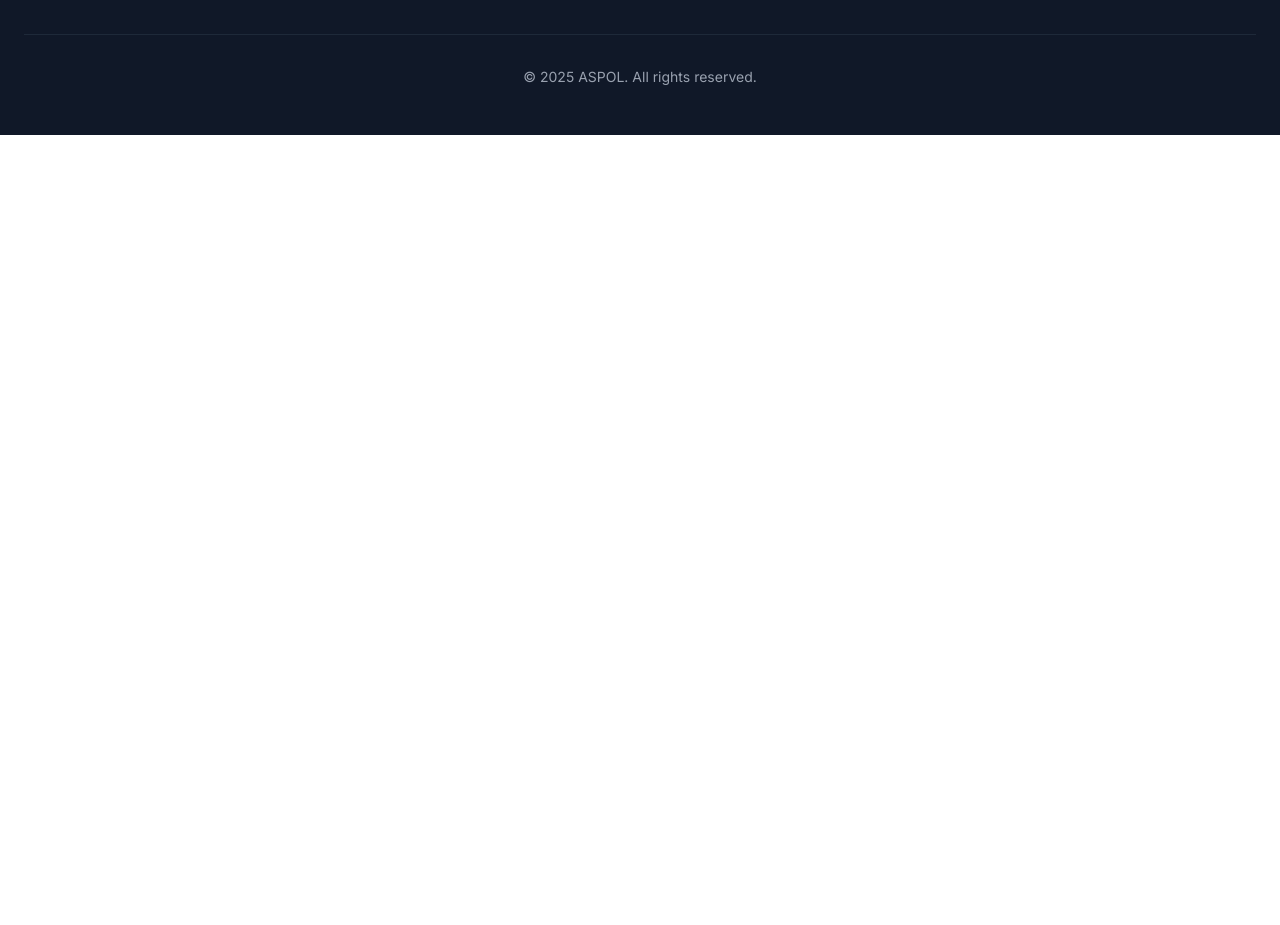
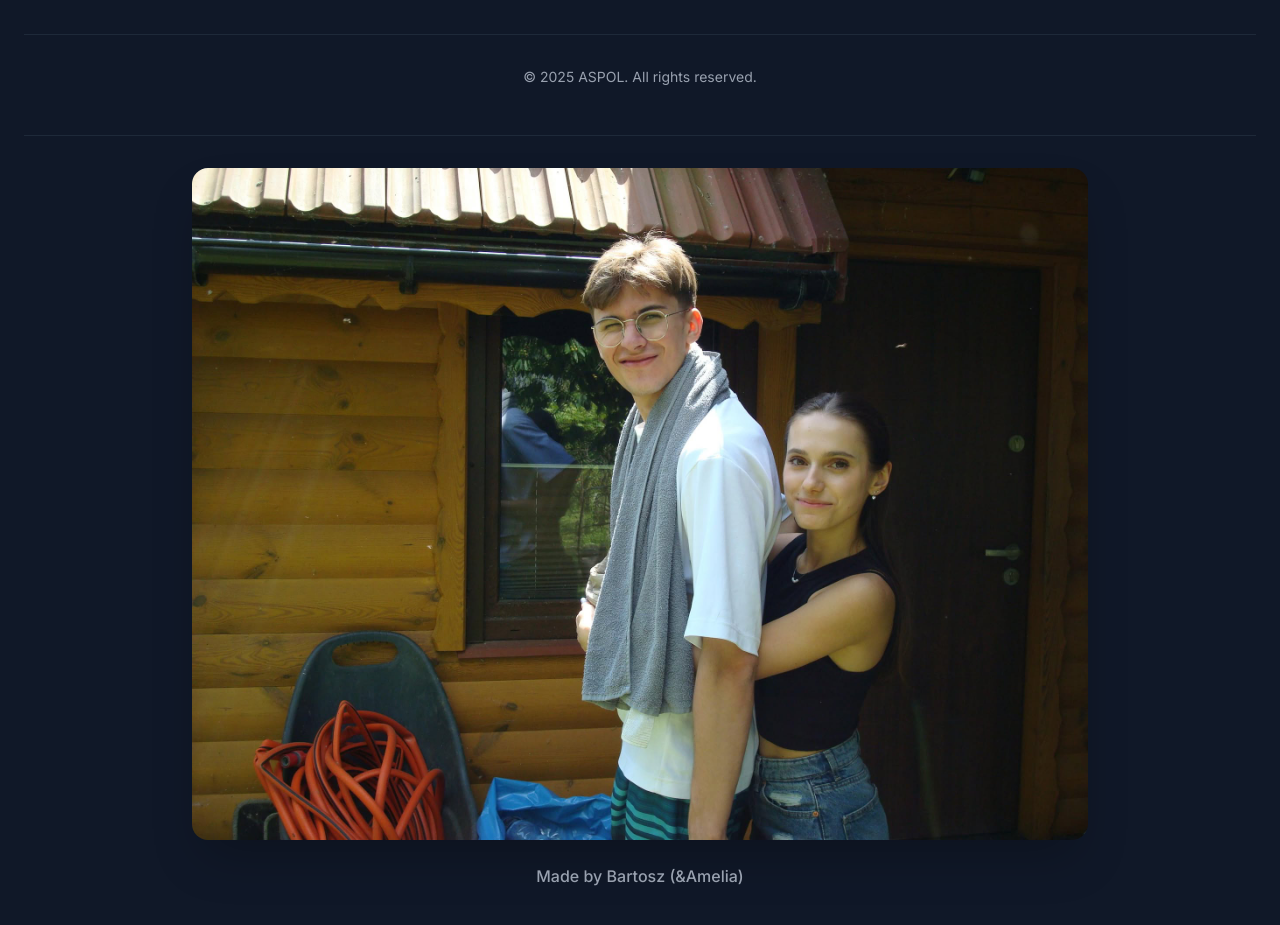
Before and after one commit to BartoszKarczmarczykPW/aspol-webiste, a Next.js app: page / in a window 1280 px wide. Shown: the part 8462-9387 px from the top of the page. Before the commit the page ends 8597 px from the top, so only its background shows below. Built offline with nearby package versions, Linux system fonts and the light colour scheme.

Commit message:
Update footer

```diff
--- a/src/components/Footer.tsx
+++ b/src/components/Footer.tsx
@@ -157,6 +157,20 @@ export default function Footer() {
             © {currentYear} ASPOL. {t.footer.rights}
           </p>
         </div>
+
+        {/* Easter Egg - Your Photo */}
+        <div className="mt-12 border-t border-gray-800 pt-8">
+          <div className="max-w-4xl mx-auto">
+            <Image
+              src="/ja.jpg"
+              alt="Made by Bartosz & Amelia"
+              width={1200}
+              height={800}
+              className="w-full h-auto rounded-2xl shadow-2xl hover:shadow-red-600/50 transition-all duration-500 hover:scale-105"
+            />
+            <p className="text-center text-base text-gray-400 font-medium mt-6">Made by Bartosz (&Amelia)</p>
+          </div>
+        </div>
       </div>
     </footer>
   );
```
Also changed, not shown: public/ja.jpg (added).
